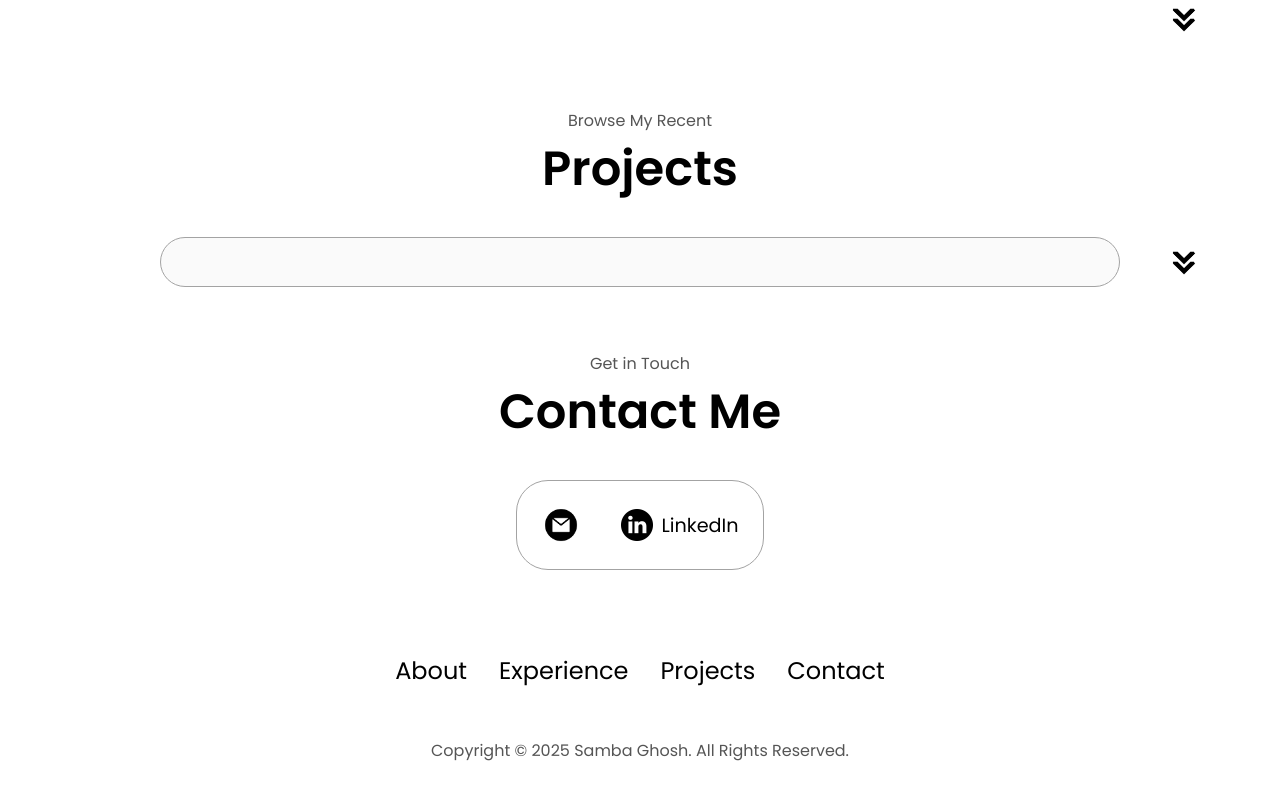
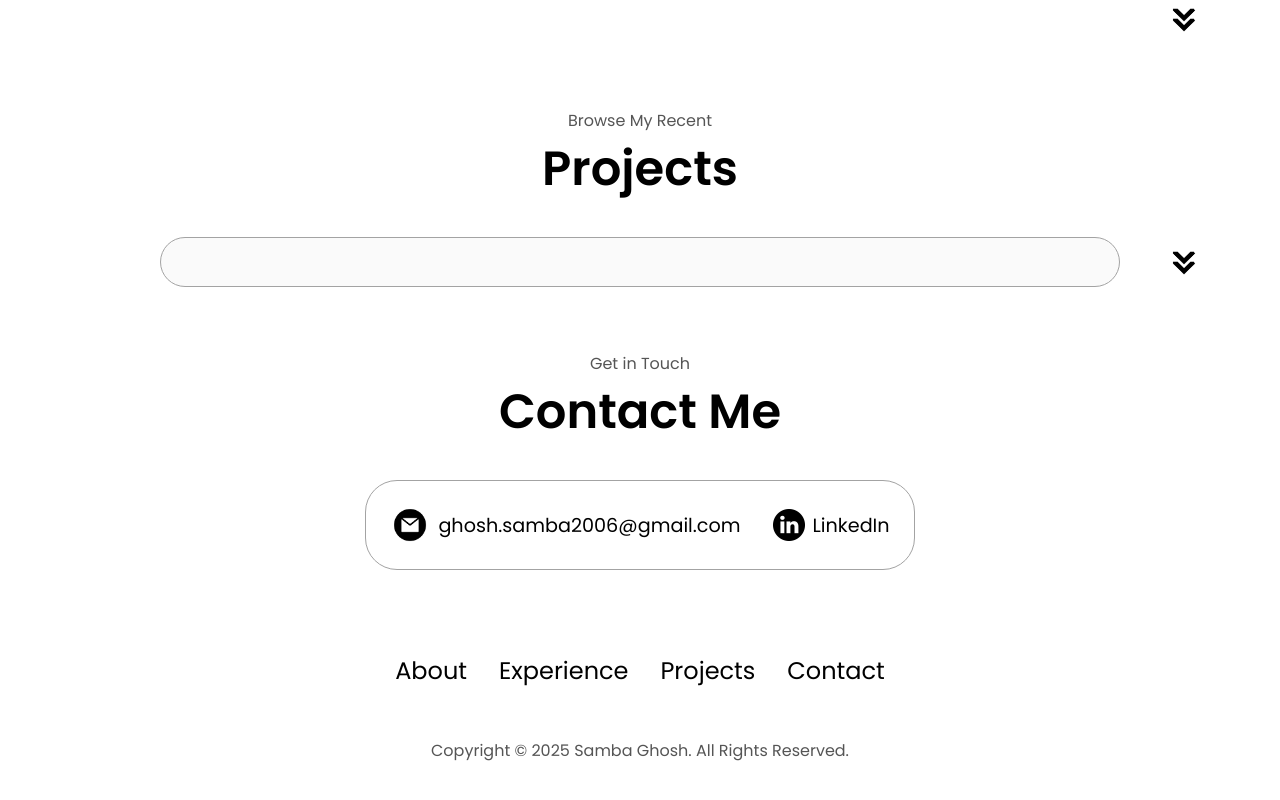
Before and after one commit to samba06v/html-css-js-portfolio, a plain HTML site: page assets/index.html in a window 1280 px wide. Shown: the part 2236-3036 px from the top of the page. Drawn offline with Linux system fonts and the light colour scheme; files whose address does not match are found by name.

Commit message:
Update index.html

```diff
--- a/assets/index.html
+++ b/assets/index.html
@@ -190,7 +190,7 @@
               alt="Email icon"
             class="icon contact-icon email-icon"
           />
-          <p><a href="mailto:ghosh.samba2006@gmail.com"></a></p>
+          <p><a href="mailto:ghosh.samba2006@gmail.com">ghosh.samba2006@gmail.com</a></p>
         </div>
          <div class="contact-info-container">
           <img
```
